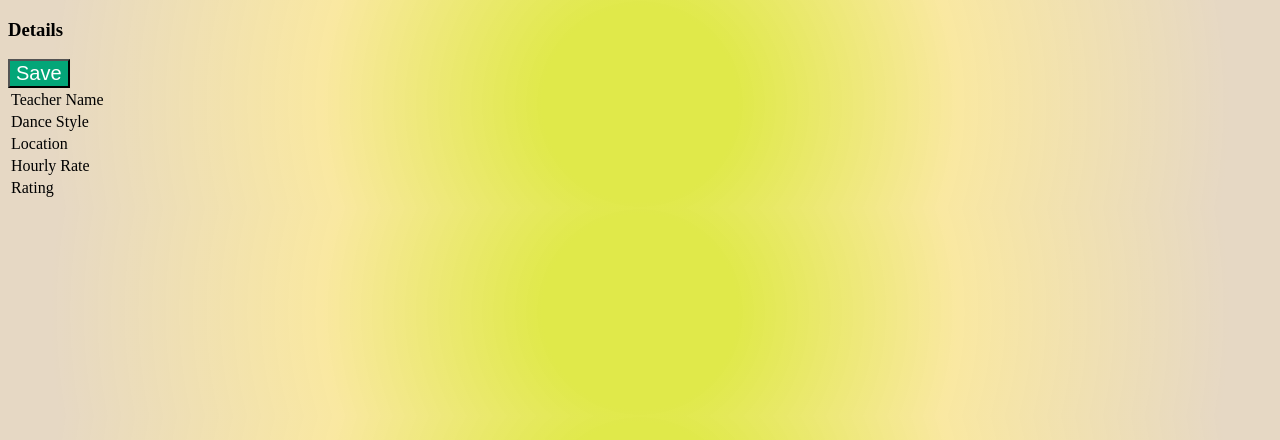
After one commit to Am-White/DanceTeacher_db, a Node server app: template views/v-details.handlebars in a window 1280 px wide. The commit adds this page. Shown: the top 440 px of the page. Run offline with Node 20, Linux system fonts and the light colour scheme; the template is opened without the code that fills it, so the values that code supplies are empty; some libraries are stand-ins or nearby versions.

Commit message:
handlebars

```diff
--- /dev/null
+++ b/views/v-details.handlebars
@@ -0,0 +1,41 @@
+
+<div class="jumbotron jumbotron-fluid">
+    <div class="container">
+        <h3 class="display-4 text-center">Details</h3>
+    </div>
+</div>
+
+
+<div class="classDetails">
+    <table class="table table-secondary table-striped">
+        <tbody>
+            <tr id="form-row">
+                <td scope="row" class="border-bottom">Teacher Name</td>
+                <td id = "teacherName" class="border-bottom">{{this.teacherName}}</td>
+            </tr>
+
+            <tr id="form-row">
+                <td scope="row" class="border-bottom">Dance Style</td>
+                <td id="danceStyle" class="border-bottom">{{this.danceStyle}}</td>
+            </tr>
+
+            <tr id="form-row">
+                <td scope="row" class="border-bottom">Location</td>
+                <td id ="location" class="border-bottom">{{this.location}}</td>
+            </tr>
+
+            <tr id="form-row">
+                <td scope="row" class="border-bottom">Hourly Rate</td>
+                <td id="hourlyRate" class="border-bottom">{{this.hourlyRate}}</td>
+            </tr>
+
+            <tr id="form-row">
+                <td scope="row" class="border-bottom">Rating</td>
+                <td id="rating" class="border-bottom">{{this.rating}}</td>
+            </tr>
+
+        <button class="save"> Save </button>
+
+        </tbody>
+    </table>
+</div>
```
Also changed, not shown: assets/js/instructor.js (added, +60 -0 lines), views/a-results.handlebars (+16 -1 lines), views/partials/details_button.handlebars (added).
